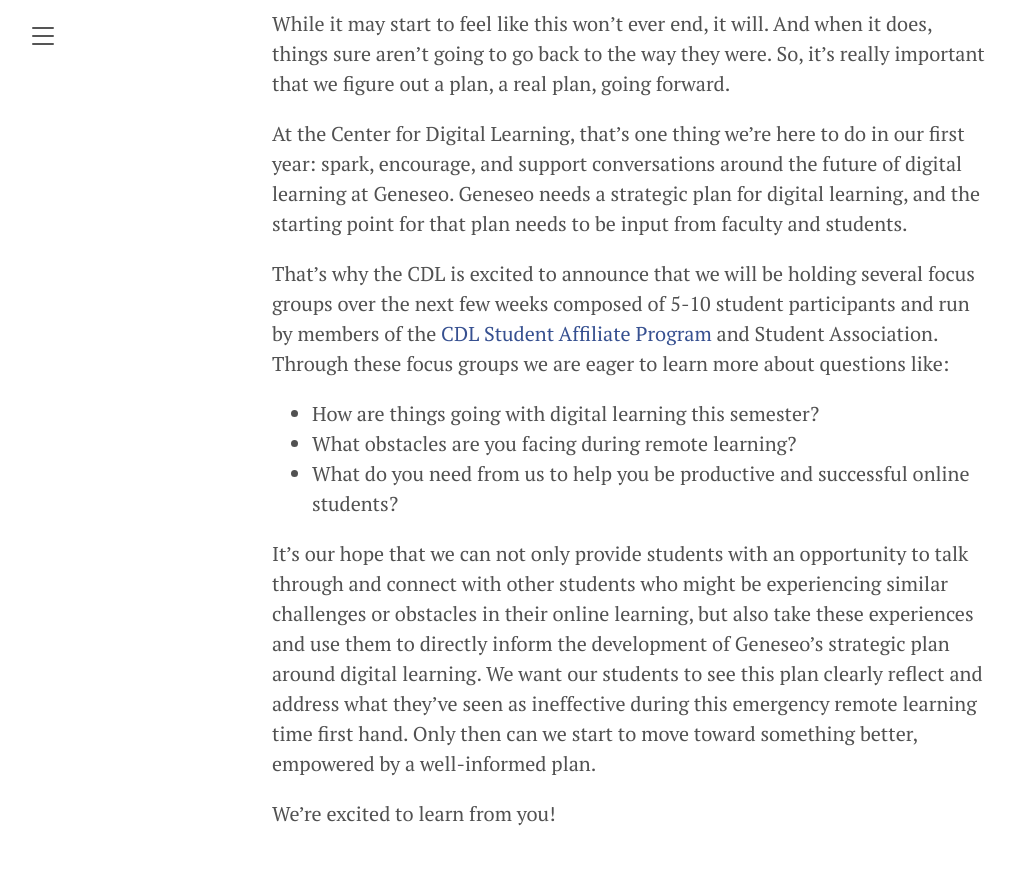
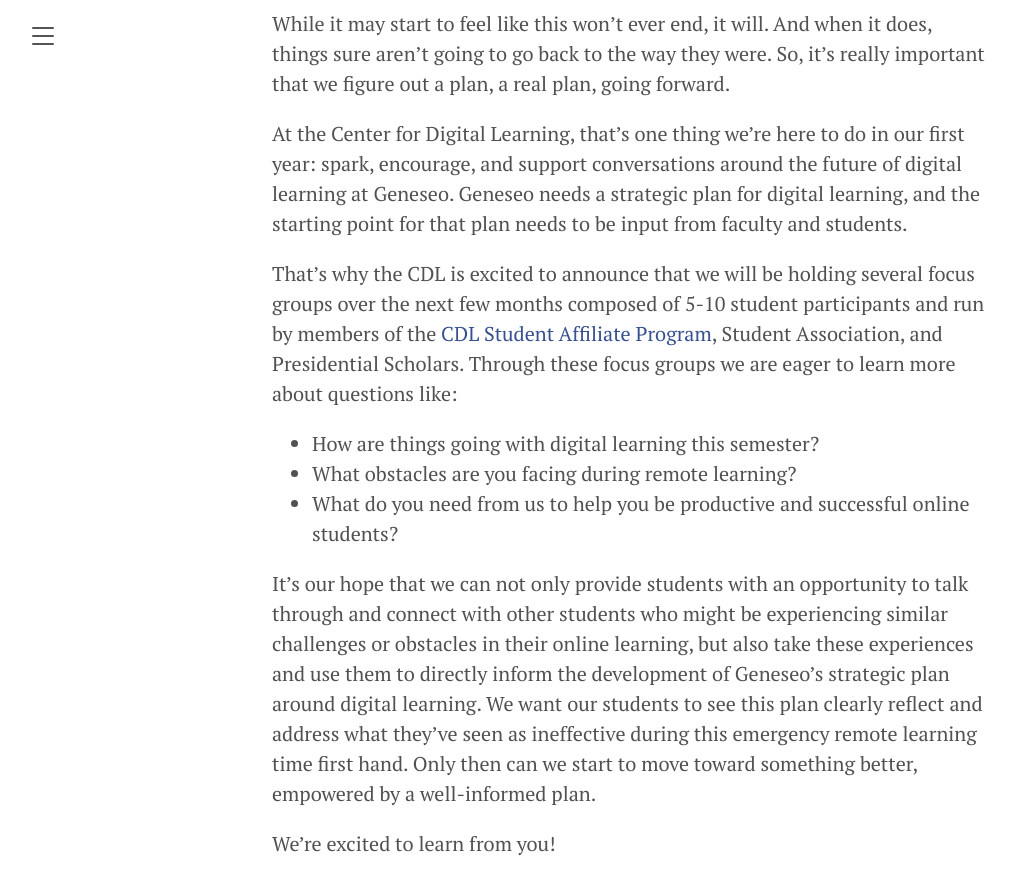
Before and after one commit to cdl-geneseo/cdl-geneseo.github.io, a Jekyll site: the page built from _posts/2020-11-16-call-for-participation.md, in a window 1280 px wide and 900 px high, scrolled down 913 px. Shown: the top 895 px of the window, without its empty margins (8-1024 px from the left). Built offline with Jekyll 4.4.1, drawn with Linux system fonts in a browser that asks for light colours.

Commit message:
updating text

```diff
--- a/_posts/2020-11-16-call-for-participation.md
+++ b/_posts/2020-11-16-call-for-participation.md
@@ -15,7 +15,7 @@
 
 At the Center for Digital Learning, that’s one thing we’re here to do in our first year: spark, encourage, and support conversations around the future of digital learning at Geneseo. Geneseo needs a strategic plan for digital learning, and the starting point for that plan needs to be input from faculty and students.
 
-That’s why the CDL is excited to announce that we will be holding several focus groups over the next few weeks composed of 5-10 student participants and run by members of the [CDL Student Affiliate Program](https://www.geneseo.edu/cdl/student-affiliates) and Student Association. Through these focus groups we are eager to learn more about questions like:
+That’s why the CDL is excited to announce that we will be holding several focus groups over the next few months composed of 5-10 student participants and run by members of the [CDL Student Affiliate Program](https://www.geneseo.edu/cdl/student-affiliates), Student Association, and Presidential Scholars. Through these focus groups we are eager to learn more about questions like:
 
 - How are things going with digital learning this semester?
 - What obstacles are you facing during remote learning?
```
